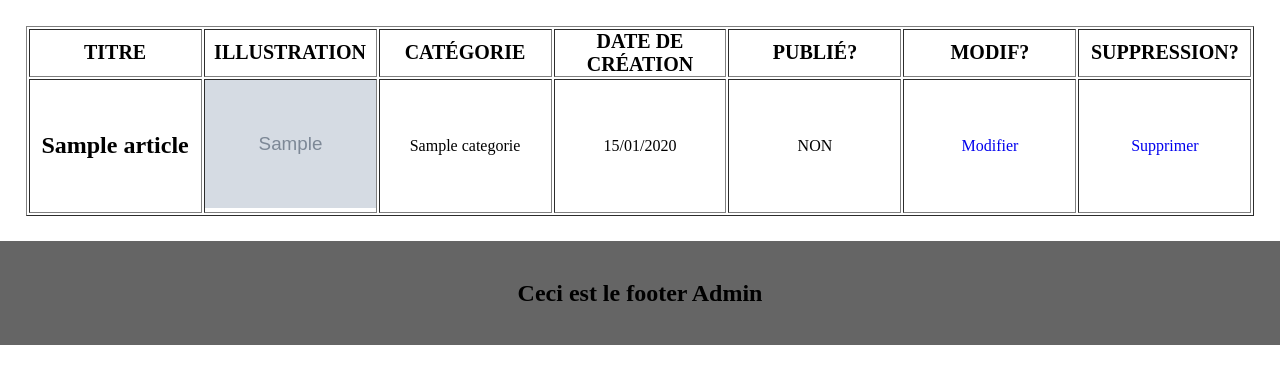
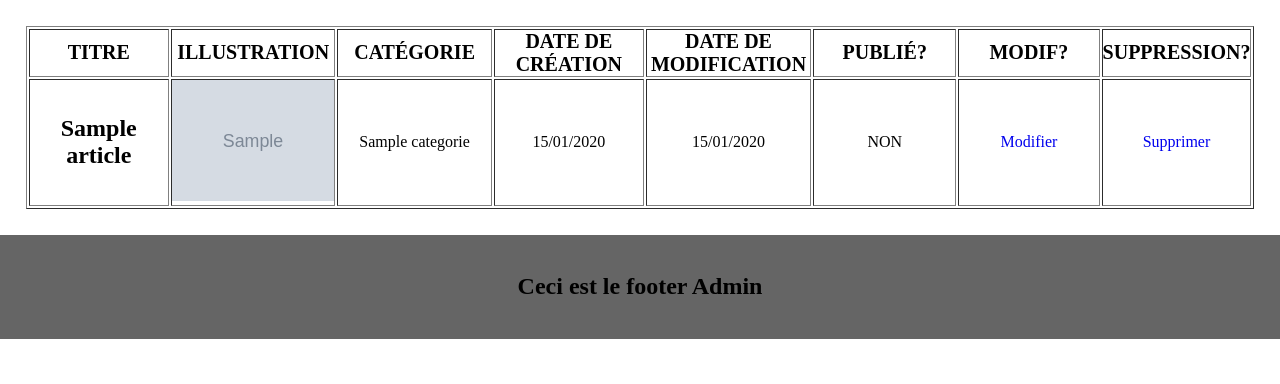
Before and after one commit to WilliamGendre/symfony_last_TP, a Symfony app: template templates/admin/page/articles/adminArticles.html.twig in a window 1280 px wide. Shown: the part 198-582 px from the top of the page. Run offline with Twig, Linux system fonts and the light colour scheme; the template is opened without the code that fills it: most values are stand-ins (such as "Sample title", 1, 10 or a date in 2020); grey boxes marked "Sample" are stand-in pictures; some libraries are stand-ins or nearby versions.

Commit message:
modif update

```diff
--- a/src/Controller/adminController/AdminArticlesController.php
+++ b/src/Controller/adminController/AdminArticlesController.php
@@ -71,10 +71,13 @@ class AdminArticlesController extends AbstractController{
         $articleUpdateForm->handleRequest($request);
 
         if($articleUpdateForm->isSubmitted() && $articleUpdateForm->isValid()){
+            $article->setUpdatedAt(new \DateTime('now'));
             $entityManager->persist($article);
             $entityManager->flush();
 
             $this->addFlash('success', 'L\'article à bien été modifié');
+
+            return $this->redirectToRoute('admin_articles');
         }
 
         return $this->render('admin/page/articles/updateArticle.html.twig', ['articleUpdateForm' => $articleUpdateForm->createView()]);
--- a/src/Controller/adminController/AdminCategoriesController.php
+++ b/src/Controller/adminController/AdminCategoriesController.php
@@ -83,6 +83,7 @@ class AdminCategoriesController extends AbstractController{
 
             $categorie->setTitle($title);
             $categorie->setColor($color);
+            $categorie->setUpdatedAt(new \DateTime('now'));
 
             $entityManager->persist($categorie);
             $entityManager->flush();
--- a/templates/admin/page/articles/adminArticles.html.twig
+++ b/templates/admin/page/articles/adminArticles.html.twig
@@ -13,6 +13,7 @@
                     <th>Illustration</th>
                     <th>Catégorie</th>
                     <th>date de création</th>
+                    <th>date de modification</th>
                     <th>Publié?</th>
                     <th>Modif?</th>
                     <th>Suppression?</th>
@@ -24,6 +25,7 @@
                             <td><div><img src="{{ article.image }}" alt="{{ article.title }}" id="adminImageArticles"></div></td>
                             <td>{{ article.categorie.title }}</td>
                             <td><p>{{ article.createdAt | date('d/m/Y') }}</p></td>
+                            <td><p>{{ article.updatedAt | date('d/m/Y') }}</p></td>
                             <td>
                                 {% if article.isPublished == 1 %}
                                     <p>OUI</p>
```
